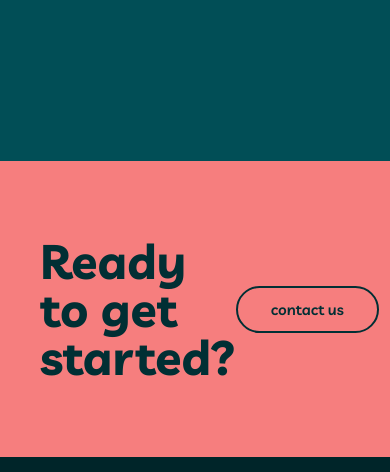
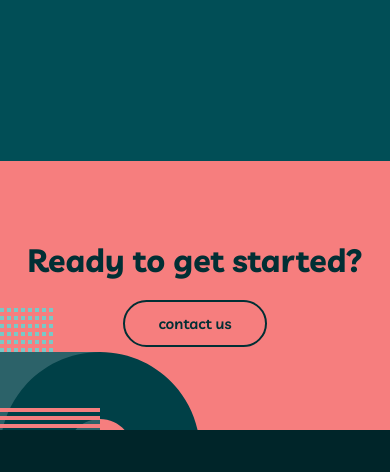
Before and after one commit to mohamedxamid/my-team, a plain HTML site: page index.html in a window 390 px wide. Shown: the part 2917-3389 px from the top of the page. Drawn offline with Linux system fonts and the light colour scheme.

Commit message:
make responsive cta section

```diff
--- a/css/styles.css
+++ b/css/styles.css
@@ -1028,6 +1028,10 @@ only screen and (                min-resolution: 2dppx) {
     .reviews {
         background-position: top 0 left 0px, bottom -100px right 0;
     }
+
+    .cta {
+        background-position: bottom -122px left 0;
+    }
 }
 
 @media only screen and (max-width: 935px) {
@@ -1146,6 +1150,19 @@ only screen and (                min-resolution: 2dppx) {
     .item-reviews__author-profession {
         margin-bottom: 16px;
     }
+
+    /* CTA */
+    .cta__container {
+        justify-content: space-between;
+        gap: 24px;
+        padding-left: 98px;
+        padding-right: 98px;
+    }
+
+    .cta__title {
+        font-size: 32px;
+        line-height: 32px;
+    }
 }
 
 @media only screen and (max-width: 600px) {
@@ -1248,6 +1265,12 @@ only screen and (                min-resolution: 2dppx) {
         padding-left: 40px;
         padding-right: 40px;
     }
+
+    /* CTA */
+    .cta__container {
+        flex-direction: column;
+        text-align: center;
+    }
 }
 
 @media only screen and (max-width: 450px) {
@@ -1326,4 +1349,15 @@ only screen and (                min-resolution: 2dppx) {
         font-size: 32px;
         line-height: 32px;
     }
+
+    /* CTA */
+    .cta {
+        padding-top: 83px;
+        padding-bottom: 83px;
+    }
+
+    .cta__container {
+        padding-left: 24px;
+        padding-right: 24px;
+    }
 }
```
